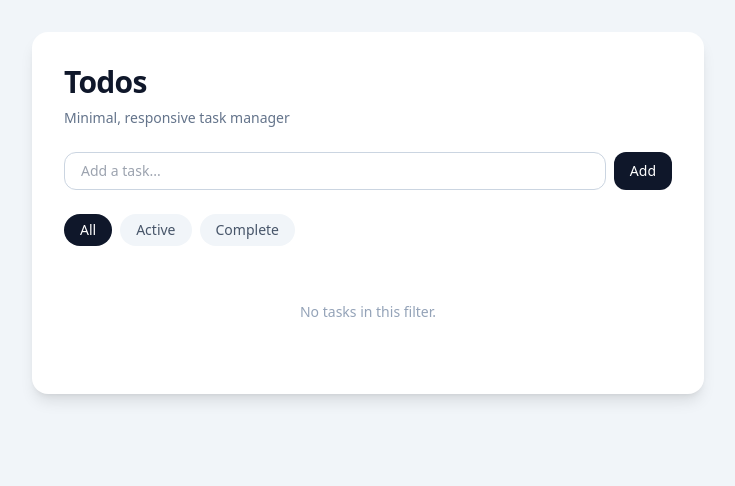
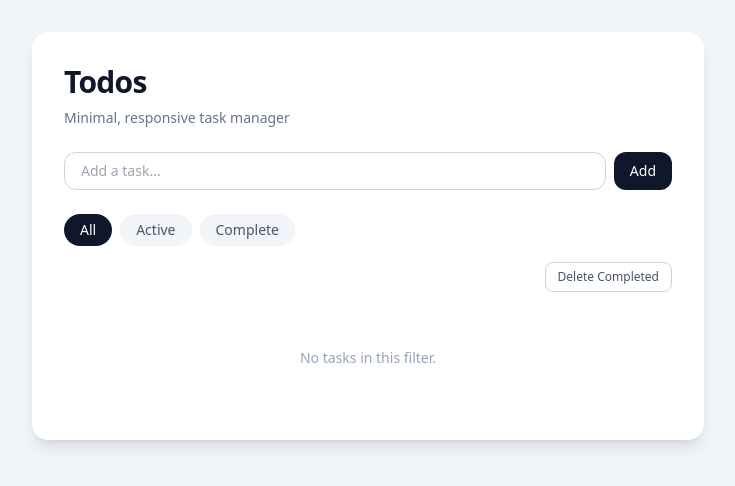
Before and after one commit to brauliomeyer/PythonBootcamp, a React (Vite) app: page / in a window 1280 px wide. Shown: the top 486 px of the page, without its empty margins (272-1007 px from the left). Built offline with nearby package versions, Linux system fonts and the light colour scheme; the HTML template or start-up script is replaced by a standard one.

Commit message:
Add delete completed capability without removing existing code

```diff
--- a/src/App.jsx
+++ b/src/App.jsx
@@ -71,6 +71,10 @@ export default function App() {
     updateTodos(todos.filter((todo) => todo.id !== id));
   }
 
+
+  function removeCompletedTodos() {
+    updateTodos(todos.filter((todo) => !todo.completed));
+  }
   function startEdit(todo) {
     setEditingId(todo.id);
     setEditingText(todo.text);
@@ -147,6 +151,16 @@ export default function App() {
           ))}
         </div>
 
+        <div className="mb-4 flex justify-end">
+          <button
+            type="button"
+            onClick={removeCompletedTodos}
+            className="rounded-lg border border-slate-300 px-3 py-1.5 text-xs text-slate-600 transition hover:bg-slate-100"
+          >
+            Delete Completed
+          </button>
+        </div>
+
         <ul className="space-y-2">
           {filteredTodos.map((todo) => (
             <li
```
